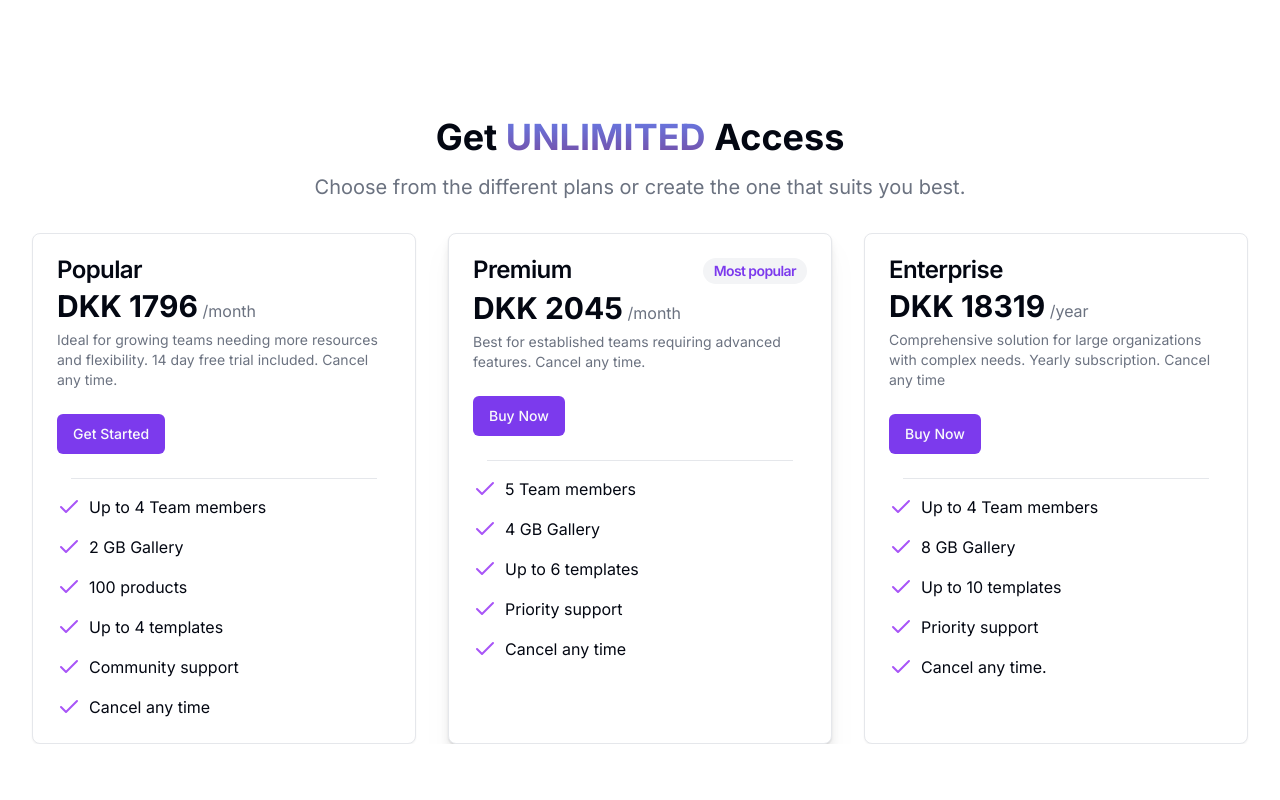
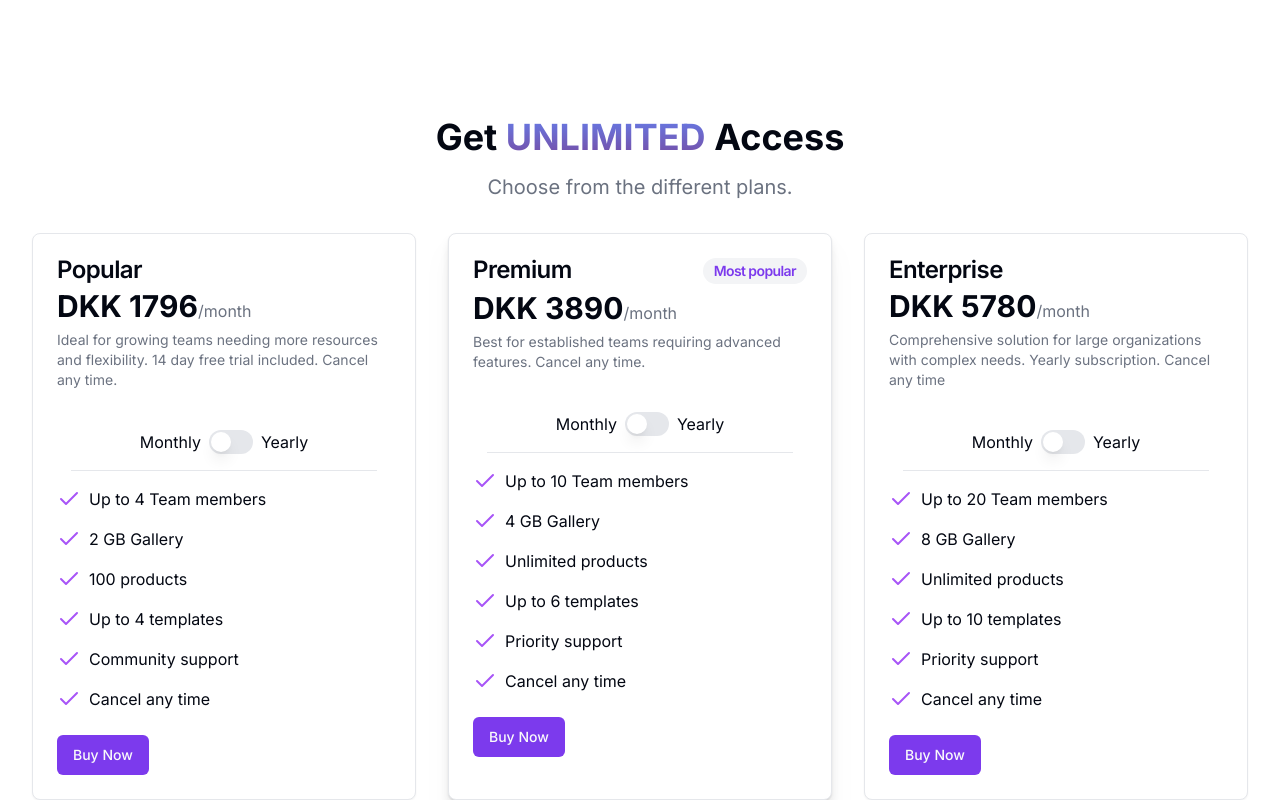
Before and after one commit to butterfly-react/qshare, a Next.js app: page / in a window 1280 px wide. Shown: the part 716-1516 px from the top of the page. Before the commit the page ends 1460 px from the top, so only its background shows below. Built offline with nearby package versions, Linux system fonts and the light colour scheme; no server answers.

Commit message:
yearly-monthly-toggle

```diff
--- a/package.json
+++ b/package.json
@@ -8,7 +8,6 @@
     "start": "next start",
     "lint": "next lint",
     "postinstall": "prisma generate"
-
   },
   "dependencies": {
     "@kinde-oss/kinde-auth-nextjs": "^2.3.6",
@@ -18,6 +17,7 @@
     "@radix-ui/react-icons": "^1.3.0",
     "@radix-ui/react-navigation-menu": "^1.2.0",
     "@radix-ui/react-slot": "^1.1.0",
+    "@radix-ui/react-switch": "^1.1.0",
     "@tanstack/react-query": "^5.52.1",
     "class-variance-authority": "^0.7.0",
     "clsx": "^2.1.1",
--- a/src/app/page.tsx
+++ b/src/app/page.tsx
@@ -7,7 +7,7 @@ type Props = {
 
 export default function Home({ searchParams }: Props) {
 
-	const teamMembers= searchParams ? searchParams["count"] ?? "4" : "4"; // default value is "4"
+	const teamMembers= searchParams ? searchParams["count"] ?? "premium" : "premium"; // default value is "4"
 
 
 	return (
--- a/src/components/Pricing.tsx
+++ b/src/components/Pricing.tsx
@@ -1,9 +1,12 @@
+'use client'
+import { useState } from "react";
 import { Badge } from "@/components/ui/badge";
 import { buttonVariants } from "@/components/ui/button";
 import { Card, CardContent, CardDescription, CardFooter, CardHeader, CardTitle } from "@/components/ui/card";
 import { Check } from "lucide-react";
 import Link from "next/link";
 import PaymentLink from "./PaymentLink";
+import { Switch } from "@/components/ui/switch";
 
 enum PopularPlanType {
 	NO = 0,
@@ -13,69 +16,82 @@ enum PopularPlanType {
 interface PricingProps {
 	title: string;
 	popular: PopularPlanType;
-	price: number;
+	price: { monthly: number; yearly: number };
 	description: string;
 	buttonText: string;
 	benefitList: string[];
 	href: string;
-	billing: string;
-	paymentLink?: string
+	billing: { monthly: string; yearly: string };
+	paymentLink: { monthly: string; yearly: string };
 }
 
 const pricingList: PricingProps[] = [
-
 	{
 		title: "Popular",
-		popular: 0,
-		price: 1796,
+		popular: PopularPlanType.NO,
+		price: { monthly: 1796, yearly: 17960 },
 		description: "Ideal for growing teams needing more resources and flexibility. 14 day free trial included. Cancel any time.",
-		buttonText: "Get Started",
+		buttonText: "Buy Now",
 		benefitList: ["Up to 4 Team members", "2 GB Gallery", "100 products", "Up to 4 templates", "Community support", "Cancel any time"],
 		href: "/api/auth/login",
-		paymentLink: process.env.STRIPE_MONTHLY_PAYMENT_LINK_FOUR_USERS,
-		billing: "/month",
+		billing: { monthly: "/month", yearly: "/year" },
+		paymentLink: { monthly: process.env.STRIPE_MONTHLY_PAYMENT_LINK_FOUR_USERS!, yearly: process.env.STRIPE_YEARLY_PAYMENT_LINK_FOUR_USERS! },
 	},
 	{
 		title: "Premium",
-		popular: 1,
-		price: 2045,
+		popular: PopularPlanType.YES,
+		price: { monthly: 3890, yearly: 38900 },
 		description: "Best for established teams requiring advanced features. Cancel any time.",
 		buttonText: "Buy Now",
-		benefitList: [" 5 Team members", "4 GB Gallery", "Up to 6 templates", "Priority support", "Cancel any time"],
+		benefitList: ["Up to 10 Team members", "4 GB Gallery", "Unlimited products", "Up to 6 templates", "Priority support", "Cancel any time"],
 		href: "/api/auth/login",
-		billing: "/month",
-		paymentLink: process.env.STRIPE_MONTHLY_PAYMENT_LINK_FIVE_USERS,
+		billing: { monthly: "/month", yearly: "/year" },
+		paymentLink: { monthly: process.env.STRIPE_MONTHLY_PAYMENT_LINK_FIVE_USERS!, yearly: process.env.STRIPE_YEARLY_PAYMENT_LINK_FIVE_USERS! },
 	},
 	{
 		title: "Enterprise",
-		popular: 0,
-		price: 18319,
+		popular: PopularPlanType.NO,
+		price: { monthly: 5780, yearly: 57800 },
 		description: "Comprehensive solution for large organizations with complex needs. Yearly subscription. Cancel any time",
 		buttonText: "Buy Now",
-		benefitList: ["Up to 4 Team members", "8 GB Gallery", "Up to 10 templates", "Priority support", "Cancel any time."],
+		benefitList: ["Up to 20 Team members", "8 GB Gallery", "Unlimited products", "Up to 10 templates", "Priority support", "Cancel any time"],
 		href: "/api/auth/login",
-		billing: "/year",
-		paymentLink: process.env.STRIPE_YEARLY_PAYMENT_LINK_FOUR_USERS,
+		billing: { monthly: "/month", yearly: "/year" },
+		paymentLink: { monthly: process.env.STRIPE_MONTHLY_PAYMENT_LINK_TEN_USERS!, yearly: process.env.STRIPE_YEARLY_PAYMENT_LINK_TEN_USERS! },
 	},
 ];
 
+export const Pricing = () => {
+	// Use an array of booleans to track the toggle state for each card
+	const [isYearlyList, setIsYearlyList] = useState<boolean[]>(
+		new Array(pricingList.length).fill(false)
+	);
 
-export const Pricing = () => {
+	// Function to handle the toggle for a specific card
+	const handleToggle = (index: number) => {
+		setIsYearlyList((prev) => {
+			const newState = [...prev];
+			newState[index] = !newState[index];
+			return newState;
+		});
+	};
+
 	return (
-		<section id='pricing' className='container'>
-			<h2 className='text-3xl md:text-4xl font-bold text-center'>
+		<section id="pricing" className="container">
+			<h2 className="text-3xl md:text-4xl font-bold text-center">
 				Get
-				<span className='bg-gradient-to-b from-[#667EEA] to-[#764BA2] uppercase text-transparent bg-clip-text'>
+				<span className="bg-gradient-to-b from-[#667EEA] to-[#764BA2] uppercase text-transparent bg-clip-text">
 					{" "}
 					Unlimited{" "}
 				</span>
 				Access
 			</h2>
-			<h3 className='text-xl text-center text-muted-foreground pt-4 pb-8'>
-			Choose from the different plans or create the one that suits you best.
+			<h3 className="text-xl text-center text-muted-foreground pt-4 pb-8">
+				Choose from the different plans.
 			</h3>
-			<div className='grid md:grid-cols-2 lg:grid-cols-3 gap-8'>
-				{pricingList.map((pricing: PricingProps) => (
+
+			<div className="grid md:grid-cols-2 lg:grid-cols-3 gap-8">
+				{pricingList.map((pricing: PricingProps, index: number) => (
 					<Card
 						key={pricing.title}
 						className={
@@ -85,41 +101,56 @@ export const Pricing = () => {
 						}
 					>
 						<CardHeader>
-							<CardTitle className='flex item-center justify-between'>
+							<CardTitle className="flex item-center justify-between">
 								{pricing.title}
 								{pricing.popular === PopularPlanType.YES ? (
-									<Badge variant='secondary' className='text-sm text-primary'>
+									<Badge variant="secondary" className="text-sm text-primary">
 										Most popular
 									</Badge>
 								) : null}
 							</CardTitle>
 							<div>
-								<span className='text-3xl font-bold'>DKK {pricing.price}</span>
-								<span className='text-muted-foreground'> {pricing.billing}</span>
+								<span className="text-3xl font-bold">DKK {isYearlyList[index] ? pricing.price.yearly : pricing.price.monthly}</span>
+								<span className="text-muted-foreground">
+									{isYearlyList[index] ? pricing.billing.yearly : pricing.billing.monthly}
+								</span>
 							</div>
 
 							<CardDescription>{pricing.description}</CardDescription>
 						</CardHeader>
 
-						<CardContent>
-						<PaymentLink
-								href={pricing.href}
-								text={pricing.buttonText}
-								paymentLink={pricing.paymentLink}
+
+						<div className="flex justify-center my-4">
+							<span className="mr-2">Monthly</span>
+							<Switch
+								checked={isYearlyList[index]}
+								onCheckedChange={() => handleToggle(index)}
 							/>
-						</CardContent>
+							<span className="ml-2">Yearly</span>
+						</div>
 
-						<hr className='w-4/5 m-auto mb-4' />
+						<hr className="w-4/5 m-auto mb-4" />
 
-						<CardFooter className='flex'>
-							<div className='space-y-4'>
+						<CardFooter className="flex">
+							<div className="space-y-4">
 								{pricing.benefitList.map((benefit: string) => (
-									<span key={benefit} className='flex'>
-										<Check className='text-purple-500' /> <h3 className='ml-2'>{benefit}</h3>
+									<span key={benefit} className="flex">
+										<Check className="text-purple-500" /> <h3 className="ml-2">{benefit}</h3>
 									</span>
 								))}
 							</div>
 						</CardFooter>
+						<CardContent>
+							<PaymentLink
+								href={pricing.href}
+								text={pricing.buttonText}
+								paymentLink={
+									isYearlyList[index]
+										? pricing.paymentLink.yearly
+										: pricing.paymentLink.monthly
+								}
+							/>
+						</CardContent>
 					</Card>
 				))}
 			</div>
--- /dev/null
+++ b/src/components/ui/switch.tsx
@@ -0,0 +1,29 @@
+"use client"
+
+import * as React from "react"
+import * as SwitchPrimitives from "@radix-ui/react-switch"
+
+import { cn } from "@/lib/utils"
+
+const Switch = React.forwardRef<
+  React.ElementRef<typeof SwitchPrimitives.Root>,
+  React.ComponentPropsWithoutRef<typeof SwitchPrimitives.Root>
+>(({ className, ...props }, ref) => (
+  <SwitchPrimitives.Root
+    className={cn(
+      "peer inline-flex h-6 w-11 shrink-0 cursor-pointer items-center rounded-full border-2 border-transparent transition-colors focus-visible:outline-none focus-visible:ring-2 focus-visible:ring-ring focus-visible:ring-offset-2 focus-visible:ring-offset-background disabled:cursor-not-allowed disabled:opacity-50 data-[state=checked]:bg-primary data-[state=unchecked]:bg-input",
+      className
+    )}
+    {...props}
+    ref={ref}
+  >
+    <SwitchPrimitives.Thumb
+      className={cn(
+        "pointer-events-none block h-5 w-5 rounded-full bg-background shadow-lg ring-0 transition-transform data-[state=checked]:translate-x-5 data-[state=unchecked]:translate-x-0"
+      )}
+    />
+  </SwitchPrimitives.Root>
+))
+Switch.displayName = SwitchPrimitives.Root.displayName
+
+export { Switch }
```
Also changed, not shown: 1 other file (tests, documents, lock files or other folders).
